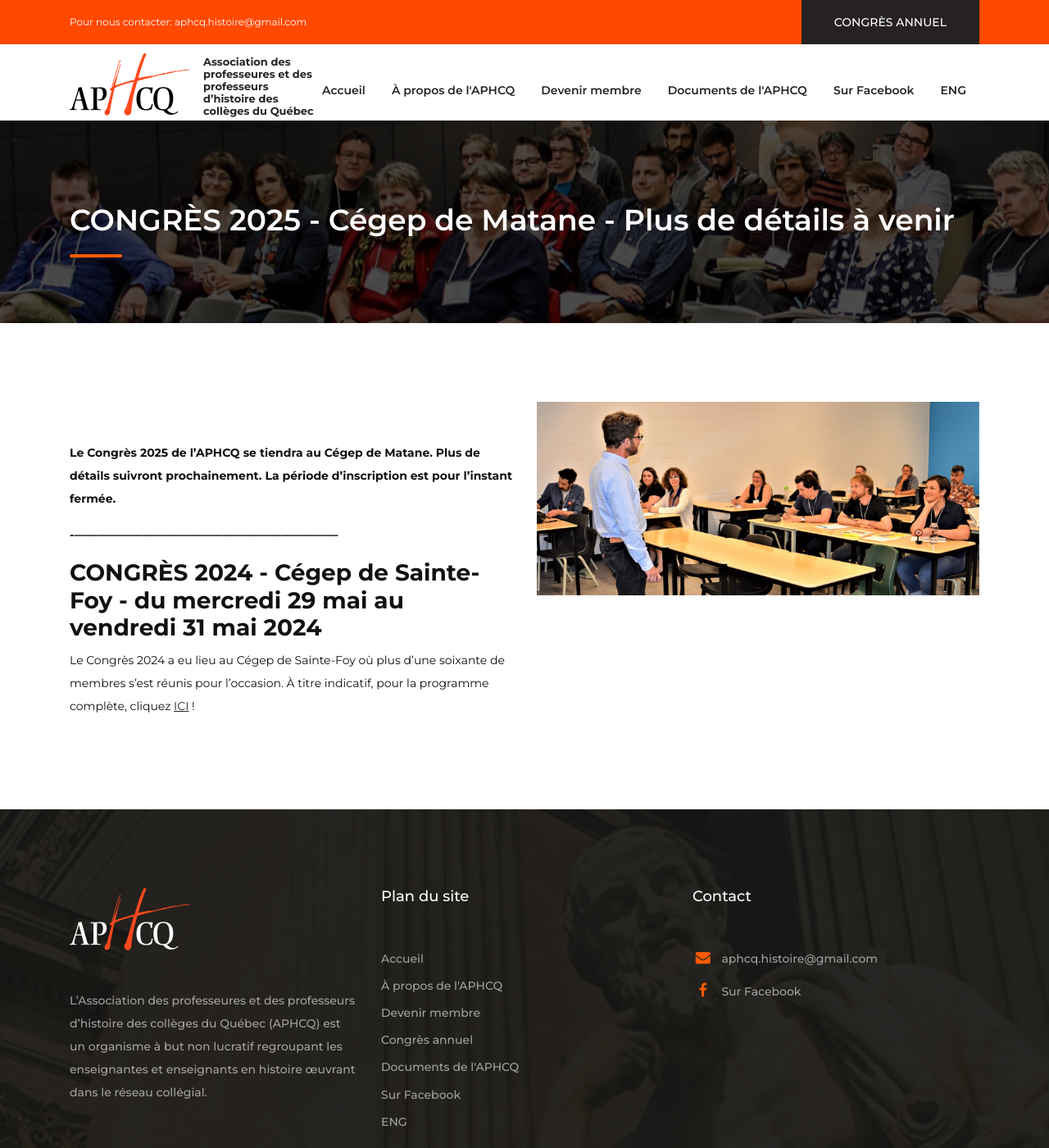
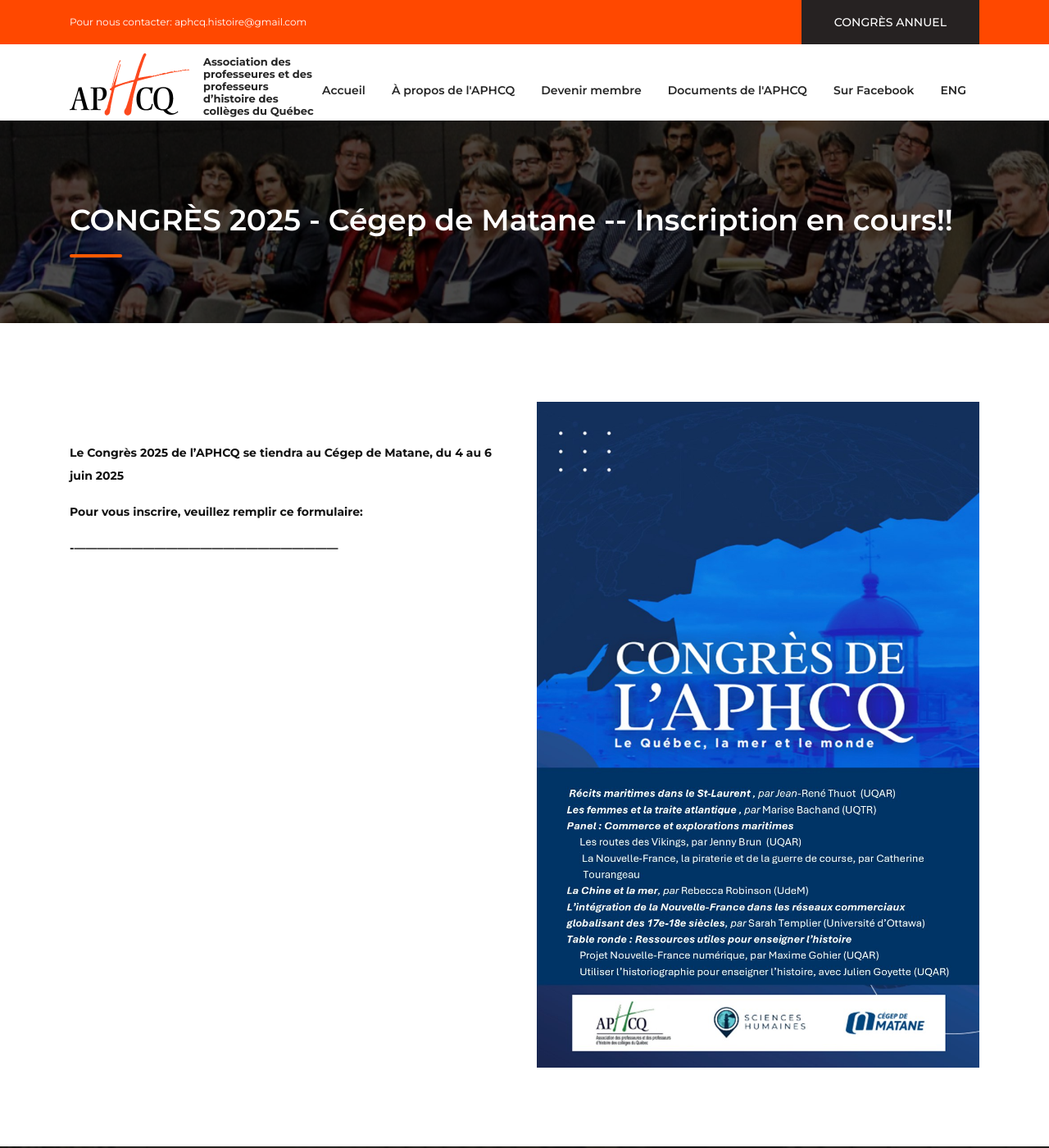
Before and after one commit to aphcq-association/site-web, a Jekyll site: the page built from docs/congres.html, in a window 1280 px wide and 1400 px high. Shown: the whole window at 82% size. Built offline with Jekyll 4.4.1, drawn with Linux system fonts in a browser that asks for light colours.

Commit message:
Update Pages “congres”

```diff
--- a/docs/congres.html
+++ b/docs/congres.html
@@ -1,14 +1,16 @@
 ---
 layout: page_texte
-titre: CONGRÈS 2025 - Cégep de Matane - Plus de détails à venir
+titre: CONGRÈS 2025 - Cégep de Matane -- Inscription en cours!!
 image_top: /media/photo_bandeau_public_cvm2017.jpg
 image_droite:
-  - image: /media/photo_atelier_stjerome2019.jpg
+  - image: /media/congres-matane.png
 ---
-**Le Congrès 2025 de l'APHCQ se tiendra au Cégep de Matane. Plus de détails suivront prochainement. La période d'inscription est pour l'instant fermée.**
+**Le Congrès 2025 de l'APHCQ se tiendra au Cégep de Matane, du 4 au 6 juin 2025**
+
+
+
+**P﻿our vous inscrire, veuillez remplir ce formulaire:**
+
+
 
 **\----------------------------------------------------------------------**
-
-### **C﻿ONGRÈS 2024 - Cégep de Sainte-Foy - du mercredi 29 mai au vendredi 31 mai 2024**
-
-L﻿e Congrès 2024 a eu lieu au Cégep de Sainte-Foy où plus d'une soixante de membres s'est réunis pour l'occasion. À titre indicatif, pour la programme complète, cliquez [ICI](/media/programme-congrès-aphcq-2024-compressed.pdf) !
```
Also changed, not shown: docs/media/congres-matane.png (added).
